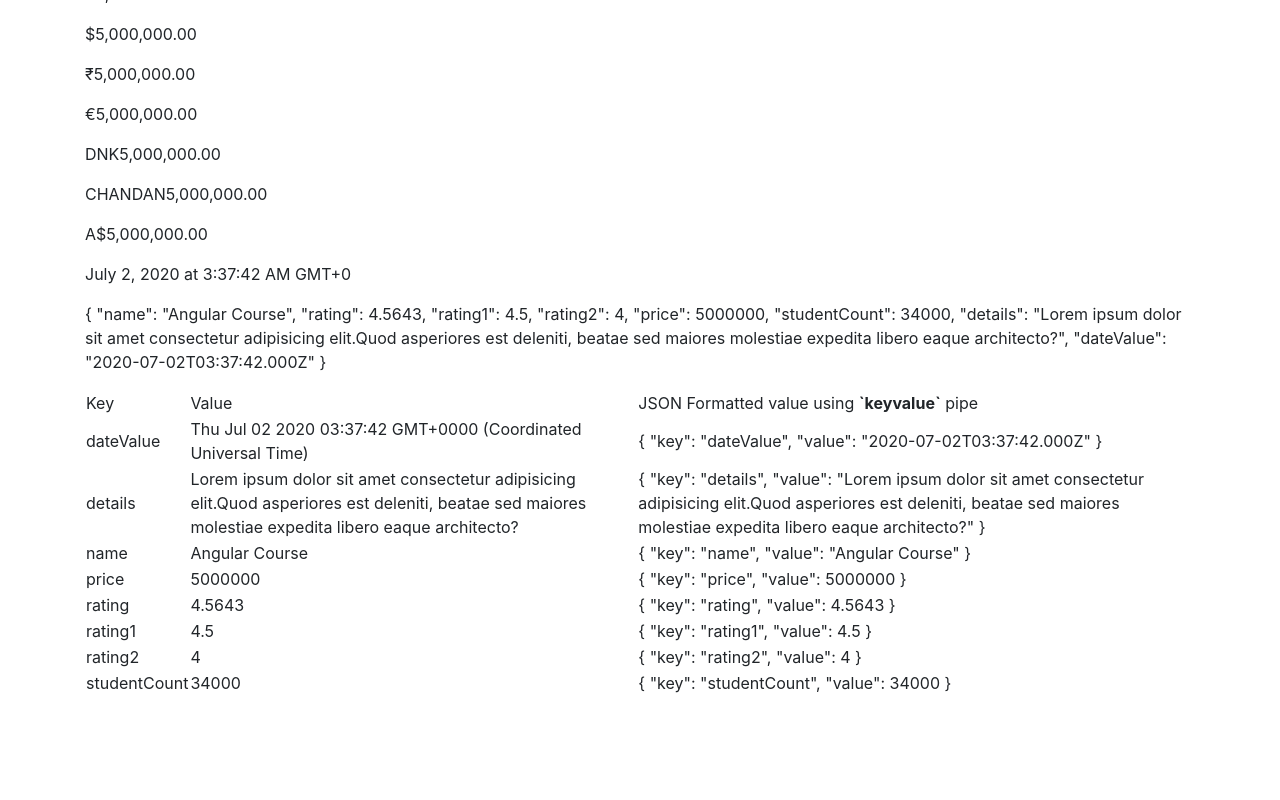
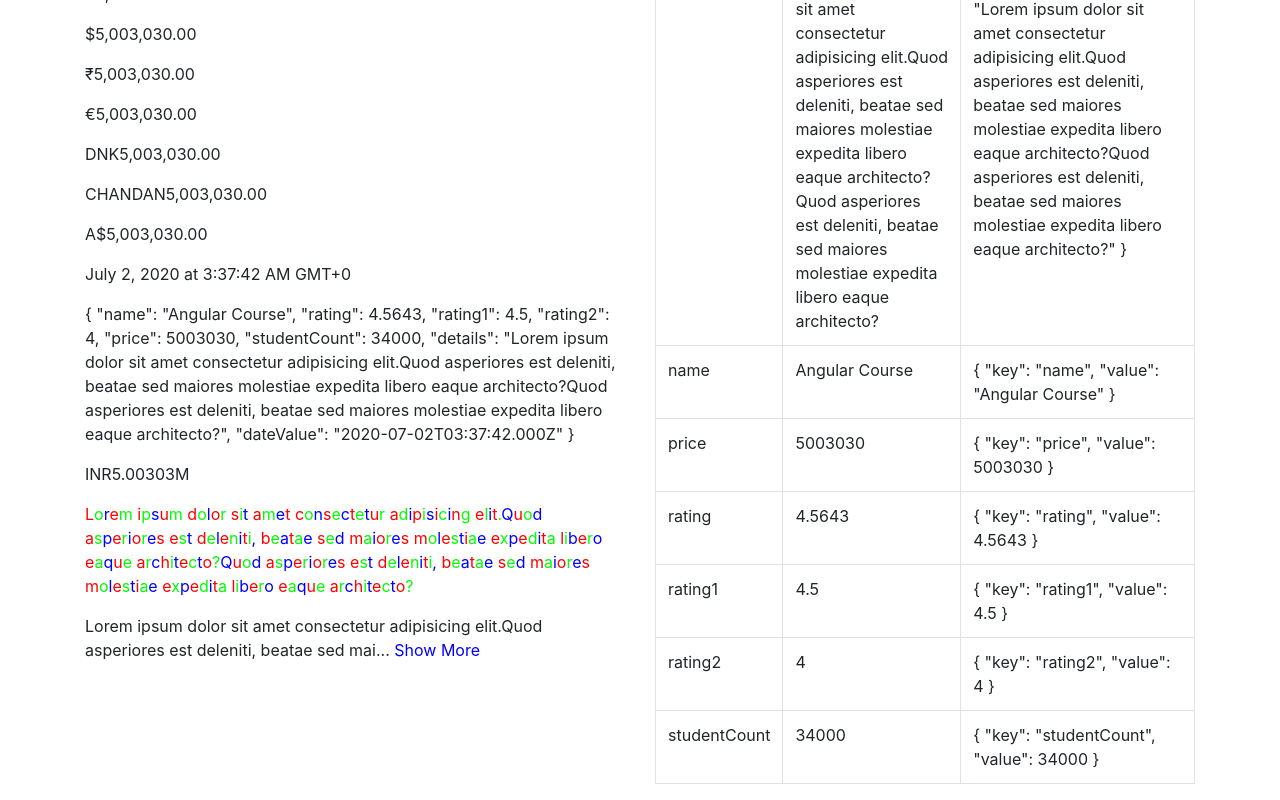
Before and after one commit to dineshgopalchand/Angular-Class-19, an Angular app: page / in a window 1280 px wide. Shown: the part 413-1213 px from the top of the page. Before the commit the page ends 1109 px from the top, so only its background shows below. Built offline with nearby package versions, Linux system fonts and the light colour scheme.

Commit message:
worked on custom pipe currencyFormat pipe summary pipe textFormat pipe

```diff
--- /dev/null
+++ b/src/app/common/pipes/currency-format.pipe.ts
@@ -0,0 +1,24 @@
+import { Pipe, PipeTransform } from '@angular/core';
+
+@Pipe({
+  name: 'currencyFormat'
+})
+export class CurrencyFormatPipe implements PipeTransform {
+
+  transform(value: number, currencyType: string = '$'): string {
+    let formattedValue = '';
+    if (value >= 1000000000) {
+      formattedValue = currencyType + '' + value / 1000000000 + 'B';
+    } else
+      if (value >= 1000000) {
+        formattedValue = currencyType + '' + value / 1000000 + 'M';
+      } else
+        if (value >= 1000) {
+          formattedValue = currencyType + '' + value / 1000 + 'K';
+        } else {
+          formattedValue = currencyType + '' + value;
+        }
+    return formattedValue;
+  }
+
+}
--- /dev/null
+++ b/src/app/common/pipes/summary.pipe.ts
@@ -0,0 +1,21 @@
+import { Pipe, PipeTransform } from '@angular/core';
+
+@Pipe({
+    name: 'summary'
+})
+export class SummaryPipe implements PipeTransform {
+
+    transform(value: string, maxLimit: any) {
+        console.log(value, maxLimit);
+        if (!value) {
+            return null;
+        }
+        const limit = maxLimit ? (maxLimit === 'full' ? value.length : maxLimit) : 150;
+        if (limit && limit < value.length) {
+            return value.substr(0, limit) + '...';
+        }
+        return value;
+
+    }
+
+}
--- /dev/null
+++ b/src/app/common/pipes/text-format.pipe.ts
@@ -0,0 +1,39 @@
+import { Pipe, PipeTransform } from '@angular/core';
+import { DomSanitizer } from '@angular/platform-browser';
+
+@Pipe({
+    name: 'textFormat'
+})
+export class TextFormatPipe implements PipeTransform {
+
+    colorPattern = ['#333745', '#e63462'];
+    constructor(private sanitized: DomSanitizer) {
+
+    }
+    transform(value: string, args: TextFormatPattern) {
+        console.log('pipe args value', args);
+        // const colorPattern = args ? args.color ? args.color : this.colorPattern : this.colorPattern;
+        let colorPattern = this.colorPattern;
+        if (args && args.color) {
+            colorPattern = args.color;
+        }
+        console.log({ value, colorPattern });
+        const valueArr = value.split(' ');
+        const newVal = valueArr.map((ele: string) => {
+            return ele.split('').map((char, i) => {
+                return `<span style="color:${colorPattern[i % colorPattern.length]};">${char}</span>`;
+                // return '<span style="color:' + this.colorPattern[i % this.colorPattern.length] + ';">' + char + '</span>';
+            }).join('');
+        });
+        // console.log(newVal);
+        // console.log(newVal.join(' '));
+        return this.sanitized.bypassSecurityTrustHtml(newVal.join(' '));
+        // return value;
+    }
+
+}
+
+export interface TextFormatPattern {
+    color?: string[];
+    fontFamily?: string;
+}
--- a/src/app/pipes/pipes.component.html
+++ b/src/app/pipes/pipes.component.html
@@ -3,6 +3,8 @@
 <!-- <h3>{{titleValue | lowercase }}</h3>
 <h3>{{titleValue | titlecase }}</h3> -->
 <hr>
+<div class="row">
+    <div class="col-6">
         <div>
             <p>{{courseDetails.name | titlecase}}</p>
             <p>{{courseDetails.name | titlecase}}</p>
@@ -19,10 +21,13 @@
             <p>{{courseDetails.price | currency:'AUD' }}</p>
             <p>{{courseDetails.dateValue | date:'long' }}</p>
             <p>{{courseDetails | json}}</p>
+            <p>{{courseDetails.price | currencyFormat:'INR'}}</p>
+            <p [innerHTML]="courseDetails.details | textFormat:textFormatParams"></p>
+            <p>{{courseDetails.details | summary:showMore?showMoreLength:'full'}} <span class="show-more-link" (click)="toggelShowMore()">{{showMore?'Show More': 'Show Less'}}</span></p>
         </div>
-
-
-<table>
+    </div>
+    <div class="col-6">
+        <table class="table table-bordered">
             <tr>
                 <td>Key</td>
                 <td>Value</td>
@@ -34,3 +39,5 @@
                 <td>{{item | json}}</td>
             </tr>
         </table>
+    </div>
+</div>
--- a/src/app/pipes/pipes.component.scss
+++ b/src/app/pipes/pipes.component.scss
@@ -0,0 +1,4 @@
+.show-more-link {
+    cursor: pointer;
+    color: blue;
+}
--- a/src/app/pipes/pipes.component.ts
+++ b/src/app/pipes/pipes.component.ts
@@ -1,4 +1,5 @@
 import { Component, OnInit } from '@angular/core';
+import { TextFormatPattern } from '../common/pipes/text-format.pipe';
 
 @Component({
   selector: 'app-pipes',
@@ -14,16 +15,26 @@ export class PipesComponent implements OnInit {
     rating: 4.5643,
     rating1: 4.5,
     rating2: 4,
-    price: 5000000,
+    price: 5003030,
     studentCount: 34000,
     details: 'Lorem ipsum dolor sit amet consectetur adipisicing elit.' +
+      'Quod asperiores est deleniti, beatae sed maiores molestiae expedita libero eaque architecto?' +
       'Quod asperiores est deleniti, beatae sed maiores molestiae expedita libero eaque architecto?',
     dateValue: new Date()
+  };
+  showMore = true;
+  showMoreLength = 100;
+
+  textFormatParams: TextFormatPattern = {
+    color: ['#f00', '#0f0', '#00f']
   };
 
   constructor() { }
 
   ngOnInit(): void {
+  }
+  toggelShowMore() {
+    this.showMore = !this.showMore;
   }
 
   changeCase(value: string) {
```
Also changed, not shown: src/app/app.module.ts (+7 -1 lines), 1 other file (tests, documents, lock files or other folders). Lines whose indentation alone changed are shown as unchanged.
